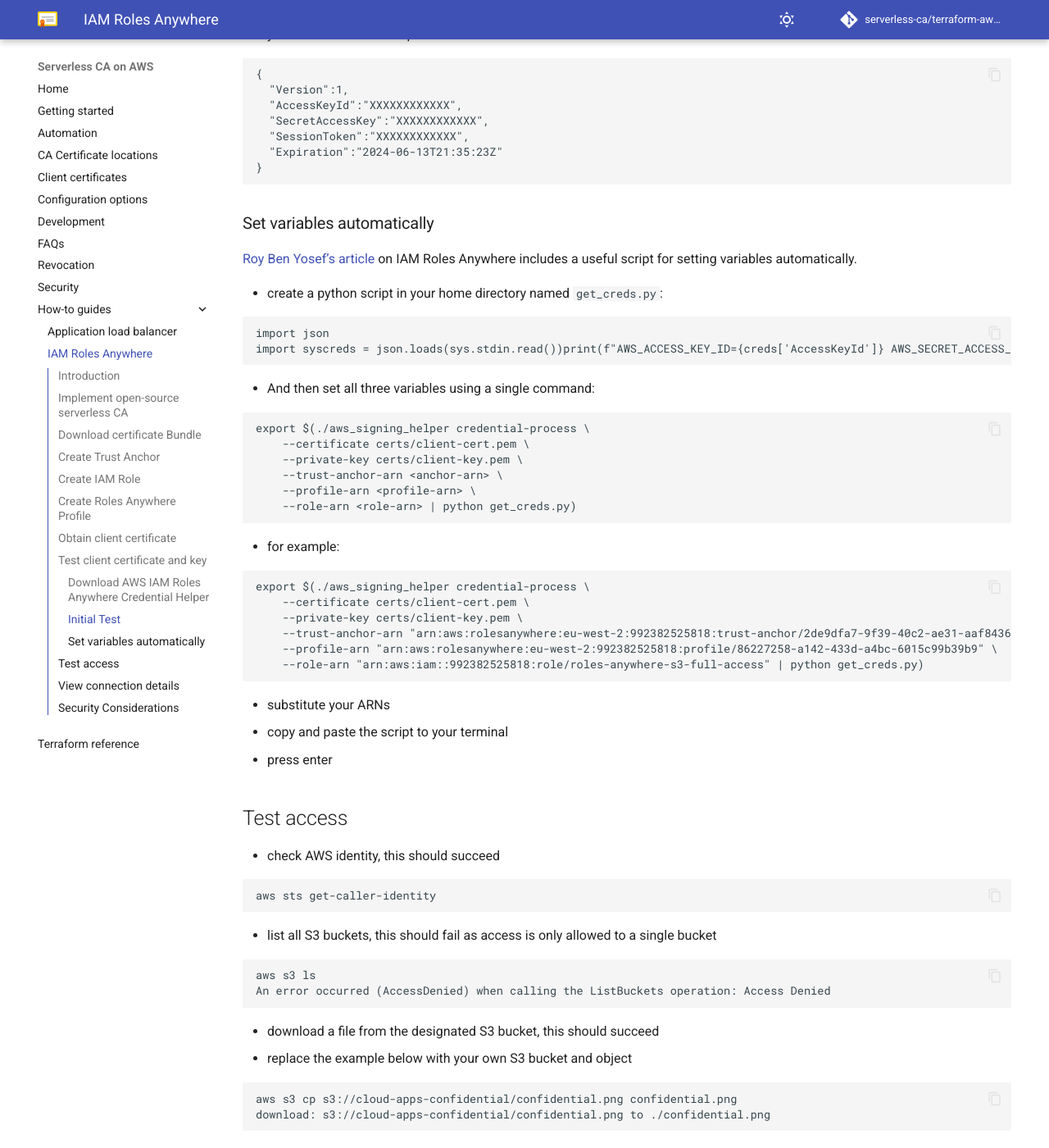
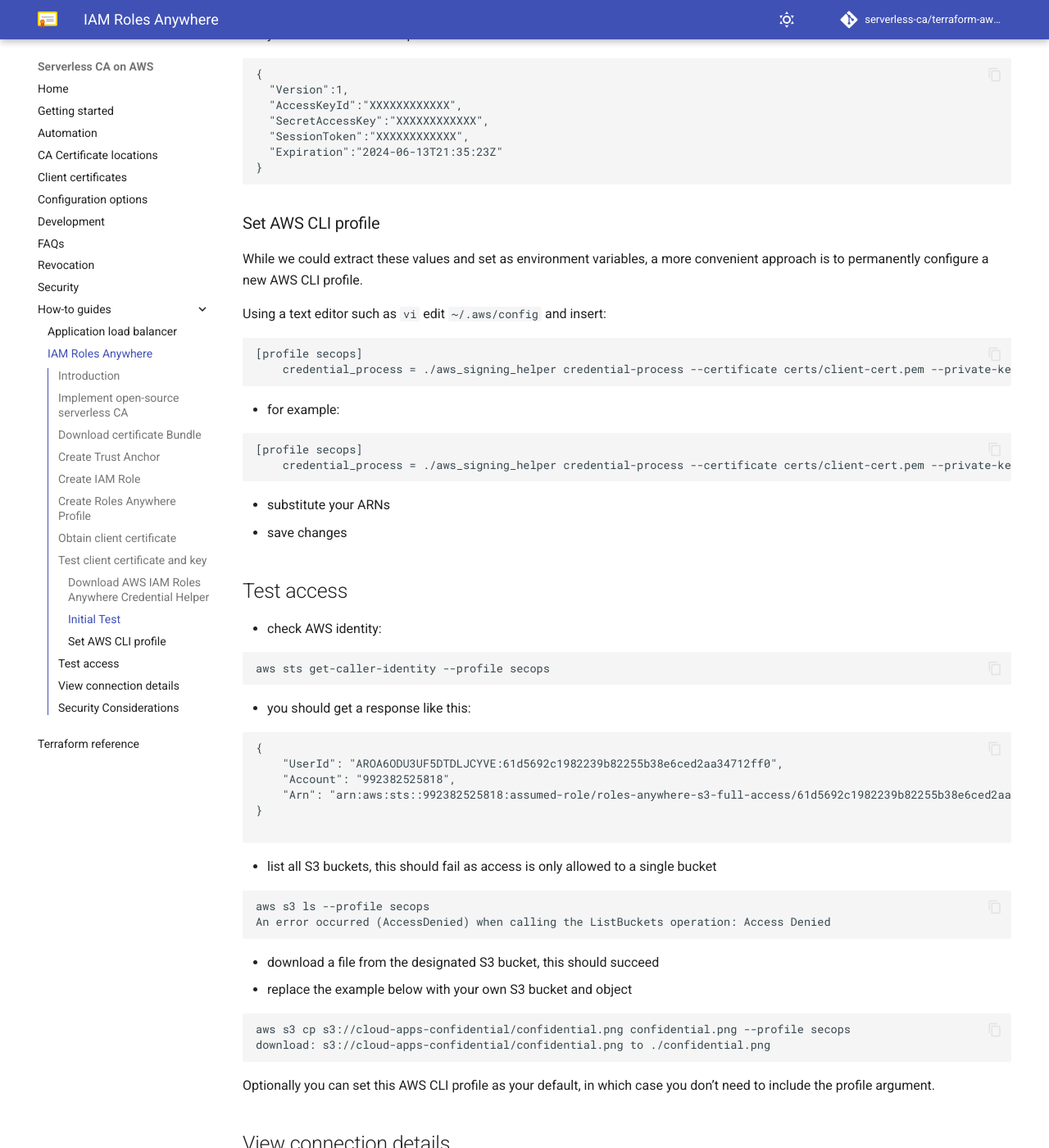
Before and after one commit to serverless-ca/terraform-aws-ca, an MkDocs documentation site: the page built from docs/how-to-guides/iam.md, in a window 1280 px wide and 1400 px high, scrolled down 8589 px. Shown: the whole window at 82% size. Built offline with MkDocs 1.6.1 and Material for MkDocs 9.7.7, drawn with Linux system fonts in a browser that asks for light colours; comment, search, counter and statistics services are not loaded; some of the changed text lies outside the part shown.

Commit message:
Update IAM Roles Anywhere documentation

````diff
--- a/docs/how-to-guides/iam.md
+++ b/docs/how-to-guides/iam.md
@@ -169,53 +169,49 @@
 }
 ```
 
-### Set variables automatically
-[Roy Ben Yosef’s article](https://medium.com/cyberark-engineering/calling-aws-services-from-your-on-premises-servers-using-iam-roles-anywhere-3e335ed648be) on IAM Roles Anywhere includes a useful script for setting variables automatically.
+### Set AWS CLI profile
+While we could extract these values and set as environment variables, a more convenient approach is to permanently configure a new AWS CLI profile.
 
-* create a python script in your home directory named `get_creds.py`:
+Using a text editor such as `vi` edit `~/.aws/config` and insert:
 
-```python
-import json
-import syscreds = json.loads(sys.stdin.read())print(f"AWS_ACCESS_KEY_ID={creds['AccessKeyId']} AWS_SECRET_ACCESS_KEY={creds['SecretAccessKey']} AWS_SESSION_TOKEN={creds['SessionToken']}")
 ```
-* And then set all three variables using a single command:
-
-```bash
-export $(./aws_signing_helper credential-process \
-    --certificate certs/client-cert.pem \
-    --private-key certs/client-key.pem \
-    --trust-anchor-arn <anchor-arn> \
-    --profile-arn <profile-arn> \
-    --role-arn <role-arn> | python get_creds.py)
+[profile secops]
+    credential_process = ./aws_signing_helper credential-process --certificate certs/client-cert.pem --private-key certs/client-key.pem --trust-anchor-arn arn:aws:rolesanywhere:REGION:ACCOUNT_ID:trust-anchor/TRUST_ANCHOR_ID --profile-arn arn:aws:rolesanywhere:REGION:ACCOUNT_ID:profile/PROFILE_ID --role-arn arn:aws:iam::ACCOUNT_ID:role/ROLE_NAME
 ```
 
 * for example:
 
-```bash
-export $(./aws_signing_helper credential-process \
-    --certificate certs/client-cert.pem \
-    --private-key certs/client-key.pem \
-    --trust-anchor-arn "arn:aws:rolesanywhere:eu-west-2:992382525818:trust-anchor/2de9dfa7-9f39-40c2-ae31-aaf843684dc9" \
-    --profile-arn "arn:aws:rolesanywhere:eu-west-2:992382525818:profile/86227258-a142-433d-a4bc-6015c99b39b9" \
-    --role-arn "arn:aws:iam::992382525818:role/roles-anywhere-s3-full-access" | python get_creds.py)
+```
+[profile secops]
+    credential_process = ./aws_signing_helper credential-process --certificate certs/client-cert.pem --private-key certs/client-key.pem --trust-anchor-arn "arn:aws:rolesanywhere:eu-west-2:992382525818:trust-anchor/2de9dfa7-9f39-40c2-ae31-aaf843684dc9" --profile-arn "arn:aws:rolesanywhere:eu-west-2:992382525818:profile/86227258-a142-433d-a4bc-6015c99b39b9" --role-arn "arn:aws:iam::992382525818:role/roles-anywhere-s3-full-access"
 ```
 
 * substitute your ARNs
-* copy and paste the script to your terminal
-* press enter
+* save changes
 
 ## Test access
 
-* check AWS identity, this should succeed
+* check AWS identity:
 
 ```bash
-aws sts get-caller-identity
+aws sts get-caller-identity --profile secops
+```
+
+* you should get a response like this:
+
+```
+{
+    "UserId": "AROA6ODU3UF5DTDLJCYVE:61d5692c1982239b82255b38e6ced2aa34712ff0",
+    "Account": "992382525818",
+    "Arn": "arn:aws:sts::992382525818:assumed-role/roles-anywhere-s3-full-access/61d5692c1982239b82255b38e6ced2aa34712ff0"
+}
+
 ```
 
 * list all S3 buckets, this should fail as access is only allowed to a single bucket
 
 ```bash
-aws s3 ls
+aws s3 ls --profile secops
 An error occurred (AccessDenied) when calling the ListBuckets operation: Access Denied
 ```
 
@@ -223,9 +219,11 @@
 * replace the example below with your own S3 bucket and object
 
 ```bash
-aws s3 cp s3://cloud-apps-confidential/confidential.png confidential.png
+aws s3 cp s3://cloud-apps-confidential/confidential.png confidential.png --profile secops
 download: s3://cloud-apps-confidential/confidential.png to ./confidential.png
 ```
+
+Optionally you can set this AWS CLI profile as your default, in which case you don’t need to include the profile argument.
 
 ## View connection details
 
````
Also changed, not shown: other parts of docs/how-to-guides/iam.md (+2 -2 lines).
